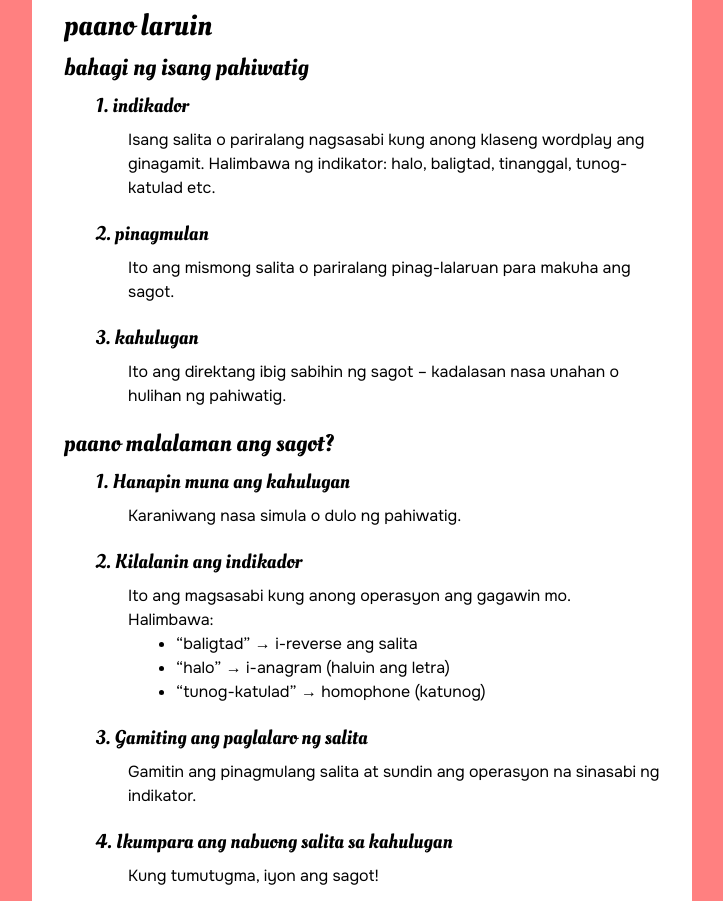
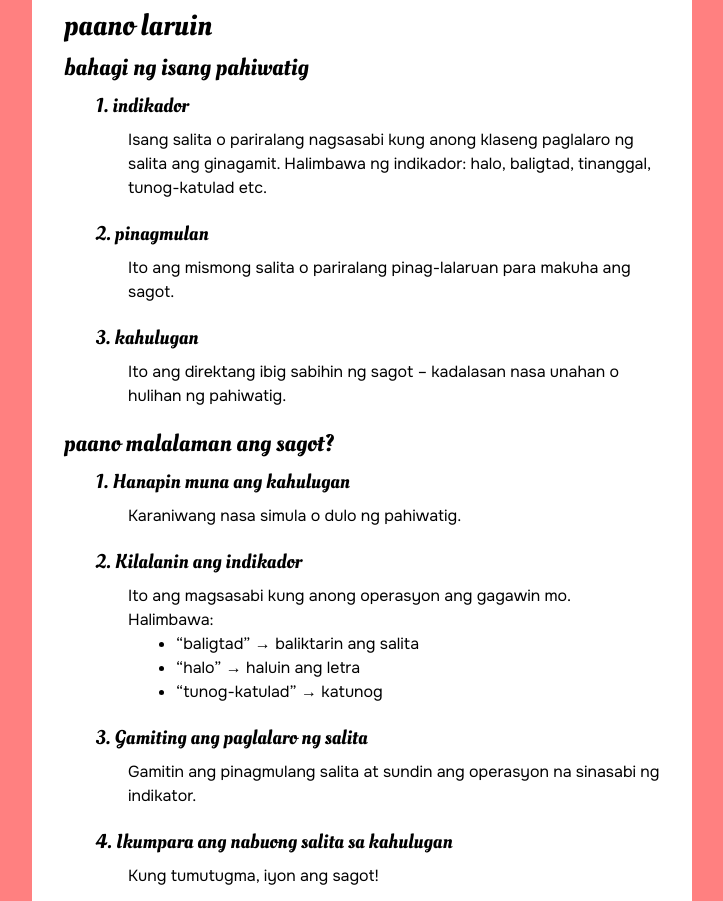
Before and after one commit to francogabrieloliveros/hugot-hanay, a React (Vite) app: page /about in a window 1280 px wide. Shown: the part 520-1421 px from the top of the page, without its empty margins (278-1001 px from the left). Built offline with nearby package versions, Linux system fonts and the light colour scheme; a web font is replaced by a local one.

Commit message:
removed english words

```diff
--- a/src/pages/AboutPage.jsx
+++ b/src/pages/AboutPage.jsx
@@ -27,9 +27,9 @@ function AboutPage() {
         <div className="ml-8">
           <h4 className="oleo mb-2 text-xl">1. indikador</h4>
           <p className="mb-5 ml-8">
-            Isang salita o pariralang nagsasabi kung anong klaseng wordplay ang
-            ginagamit. Halimbawa ng indikator: halo, baligtad, tinanggal,
-            tunog-katulad etc.
+            Isang salita o pariralang nagsasabi kung anong klaseng paglalaro ng
+            salita ang ginagamit. Halimbawa ng indikador: halo, baligtad,
+            tinanggal, tunog-katulad etc.
           </p>
           <h4 className="oleo mb-2 text-xl">2. pinagmulan</h4>
           <p className="mb-5 ml-8">
@@ -54,9 +54,9 @@ function AboutPage() {
             Ito ang magsasabi kung anong operasyon ang gagawin mo. Halimbawa:
           </p>
           <ul className="mb-5 ml-20 list-disc">
-            <li>“baligtad” → i-reverse ang salita</li>
-            <li>“halo” → i-anagram (haluin ang letra)</li>
-            <li>“tunog-katulad” → homophone (katunog)</li>
+            <li>“baligtad” → baliktarin ang salita</li>
+            <li>“halo” → haluin ang letra</li>
+            <li>“tunog-katulad” → katunog</li>
           </ul>
           <h4 className="oleo mb-2 text-xl">
             3. Gamiting ang paglalaro ng salita
```
